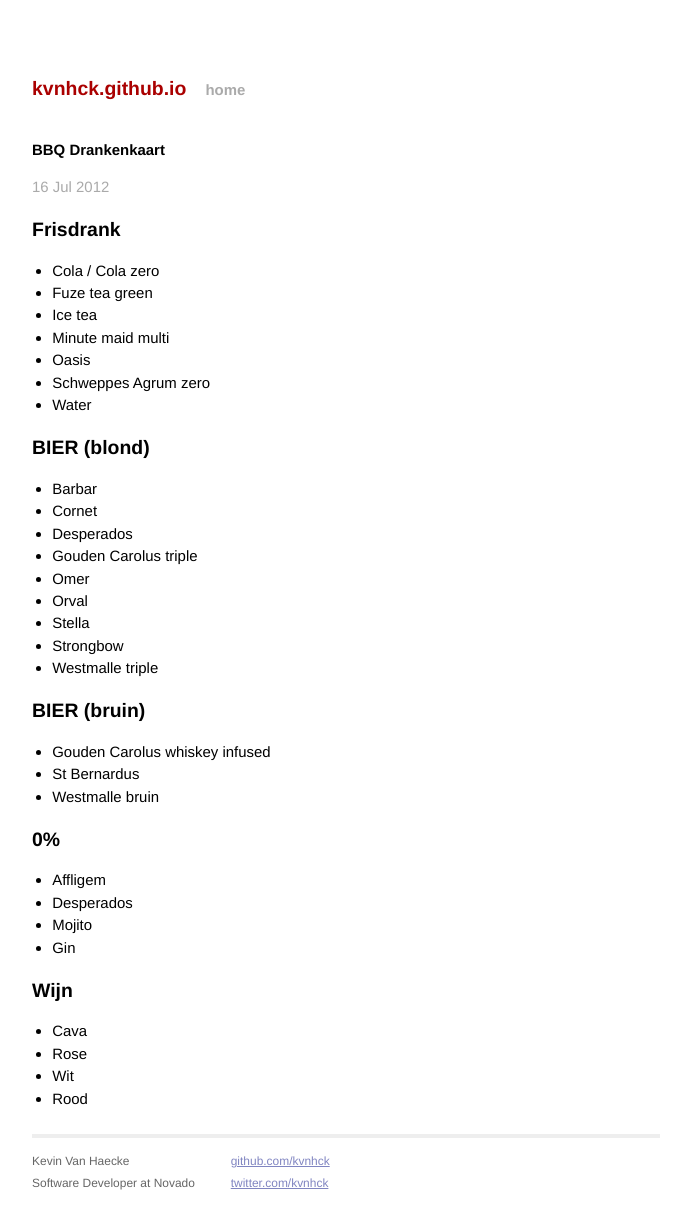
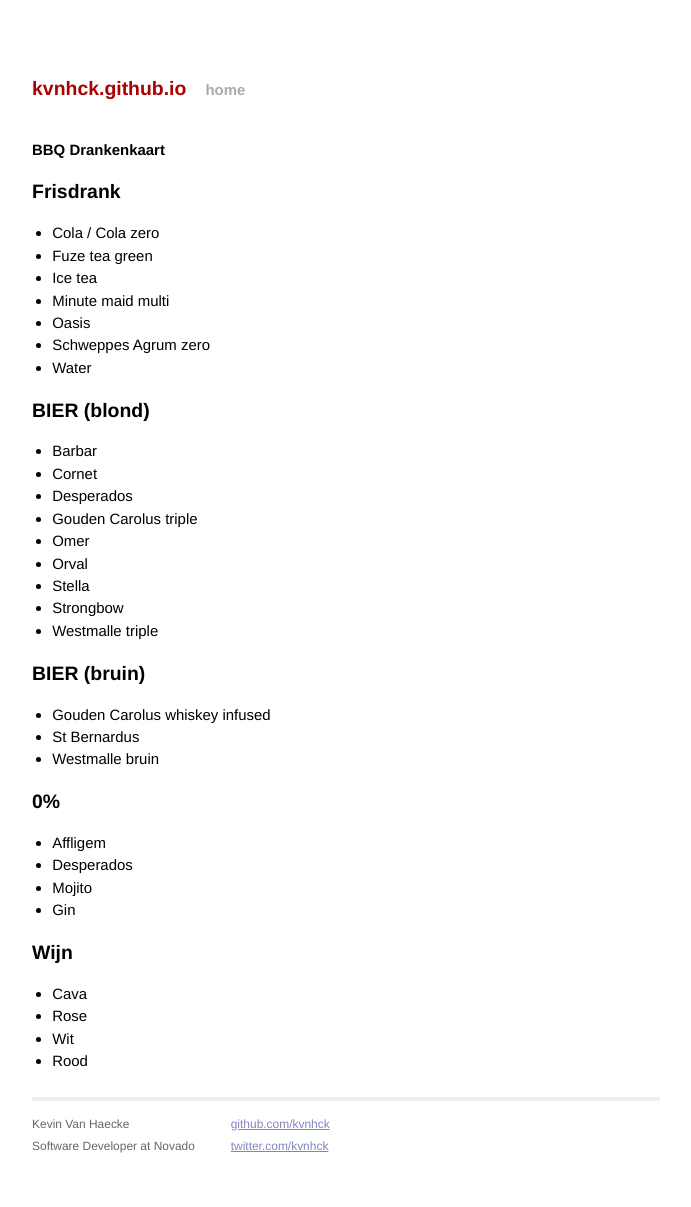
Before and after one commit to kvnhck/kvnhck.github.io, a Jekyll site: the page built from _posts/2022-07-16-bbqmenu.markdown, in a window 1280 px wide. Shown: the whole page, without its empty margins (294-985 px from the left). Built offline with Jekyll 4.4.1, drawn with Linux system fonts in a browser that asks for light colours; Markdown is read by kramdown in place of the engine named in the settings; after the commit the page ends 1169 px from its top, so only the background shows below that.

Commit message:
Update post.html

```diff
--- a/_layouts/post.html
+++ b/_layouts/post.html
@@ -2,7 +2,7 @@
 layout: default
 ---
 <h2>{{ page.title }}</h2>
-<p class="meta">{{ page.date | date_to_string }}</p>
+<!-- p class="meta">{{ page.date | date_to_string }}</p -->
 
 <div class="post">
 {{ content }}
```
